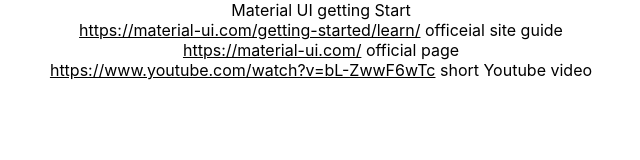
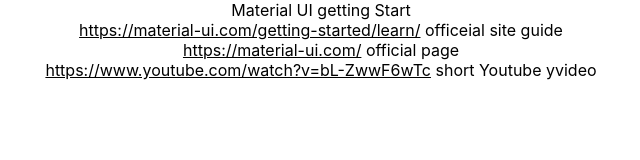
Before and after one commit to gnganapath/reactguide, a React (Create React App) app: page / in a window 1280 px wide. Shown: the top 160 px of the page, without its empty margins (319-959 px from the left). Built offline with nearby package versions, Linux system fonts and the light colour scheme.

Commit message:
kick off - react formik

```diff
--- a/src/App.js
+++ b/src/App.js
@@ -7,7 +7,7 @@
         Material UI getting Start
         <div><a><u>https://material-ui.com/getting-started/learn/</u></a> officeial site guide</div>
         <div><u>https://material-ui.com/</u>   official page</div>
-        <div><u>https://www.youtube.com/watch?v=bL-ZwwF6wTc</u>  short Youtube video </div>
+        <div><u>https://www.youtube.com/watch?v=bL-ZwwF6wTc</u>  short Youtube yvideo </div>
     </div>
   );
 }
```
Also changed, not shown: commit-status/Base project and starte links.JPG (renamed from commit/Base project and starte links.JPG), 1 other file (tests, documents, lock files or other folders).
